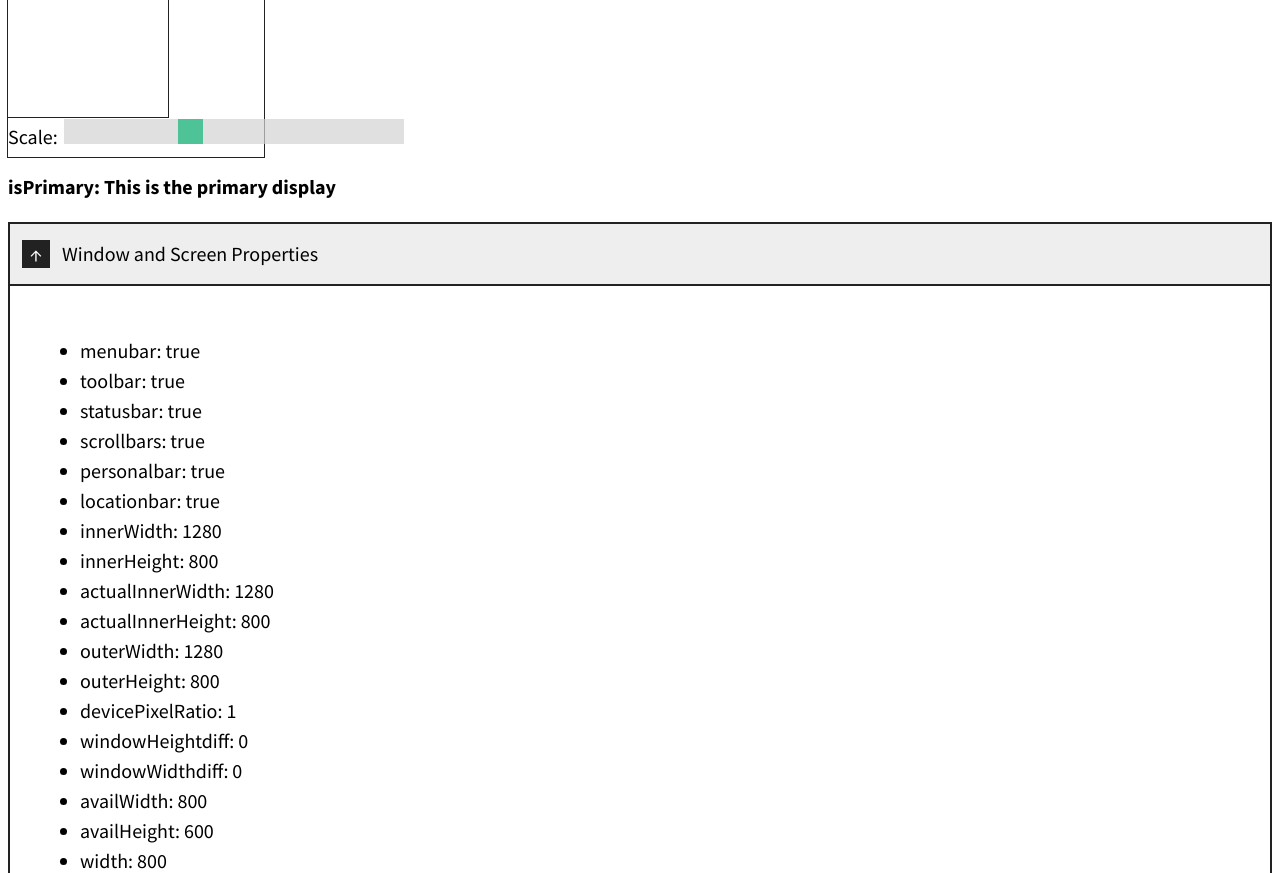
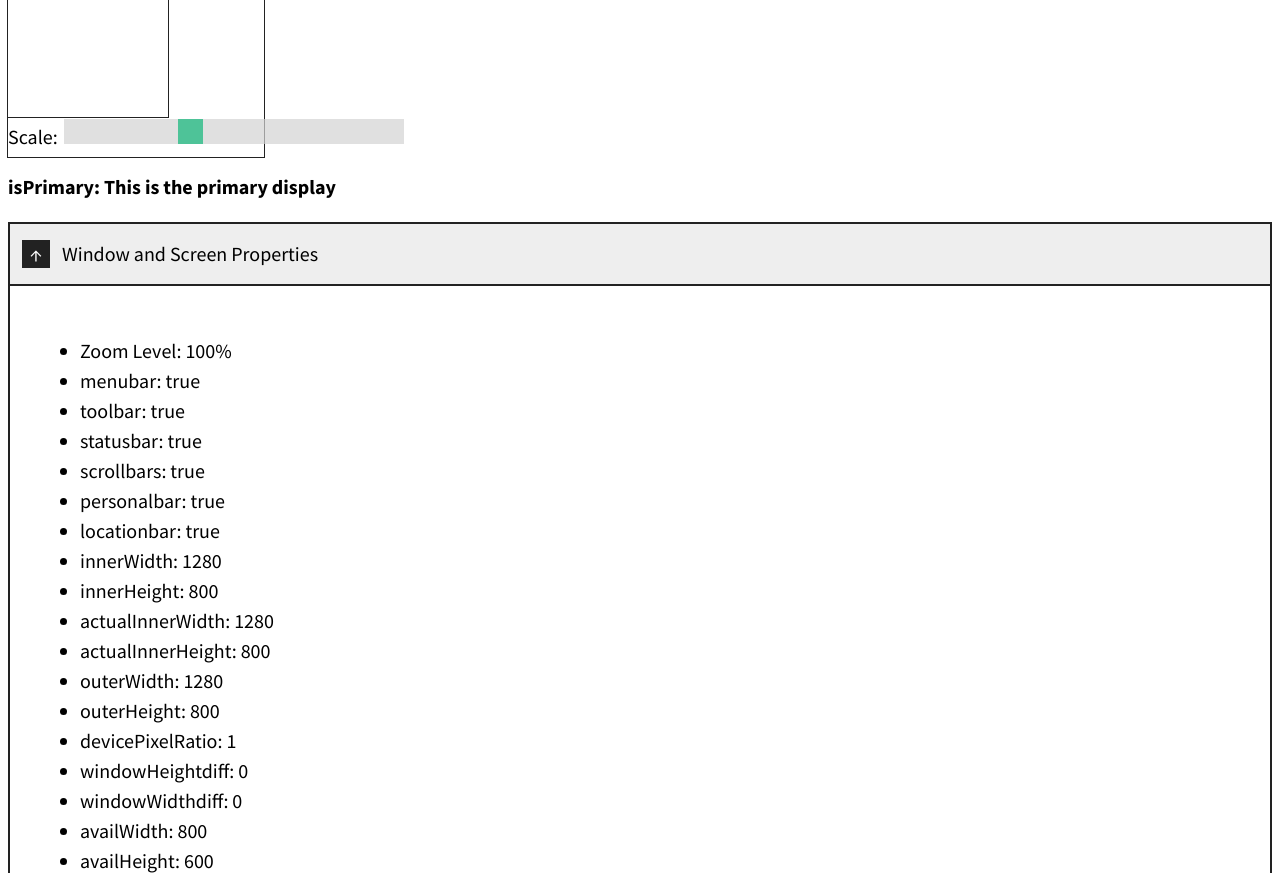
Before and after one commit to snokamedia/exposed-screen, a plain HTML site: page index.html in a window 1280 px wide. Shown: the part 86-959 px from the top of the page. Drawn offline with Linux system fonts and the light colour scheme.

Commit message:
Added zoom level

```diff
--- a/index.html
+++ b/index.html
@@ -10,7 +10,7 @@
     href="https://fonts.googleapis.com/css2?family=Source+Sans+Pro:ital,wght@0,200;0,300;0,400;0,600;0,700;0,900;1,200;1,300;1,400;1,600;1,700;1,900&display=swap"
     rel="stylesheet">
   <script src="ua-parser.min.js"></script>
-  <script src="suscreen.min.js"></script>
+  <script src="suscreen.js"></script>
   <style>
     .screen,
     .avail-screen,
--- a/suscreen.js
+++ b/suscreen.js
@@ -68,8 +68,13 @@ window.addEventListener('DOMContentLoaded', function () {
       sus_html += '<strong>isExtended: Its probably on the bottom extended display! The primary display height is probably ' + globalProps.screen_props.availTop + 'px </strong><br>';
     };
 
-    let props_html = '';
-    props_html += '<ul>';
+    let zoomLevel = Math.round(window.devicePixelRatio * 100);
+    let zoomLevelText = `Zoom Level: ${zoomLevel}%`;
+
+    // Rest of your code to update HTML elements
+    let props_html = '<ul>';
+    props_html += `<li>${zoomLevelText}</li>`; // Display zoom level at the top
+
     for (var prop in globalProps.window_props) {
       props_html += '<li>' + prop + ': ' + globalProps.window_props[prop] + '</li>';
     }
```
Also changed, not shown: suscreen.min.js.
